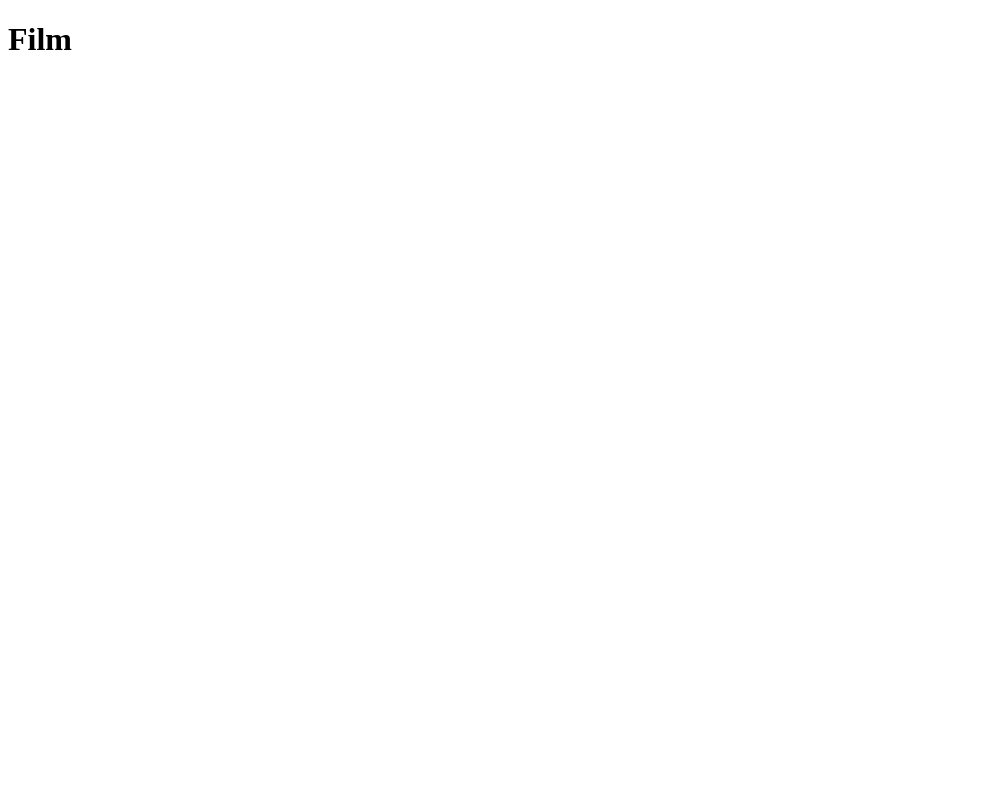
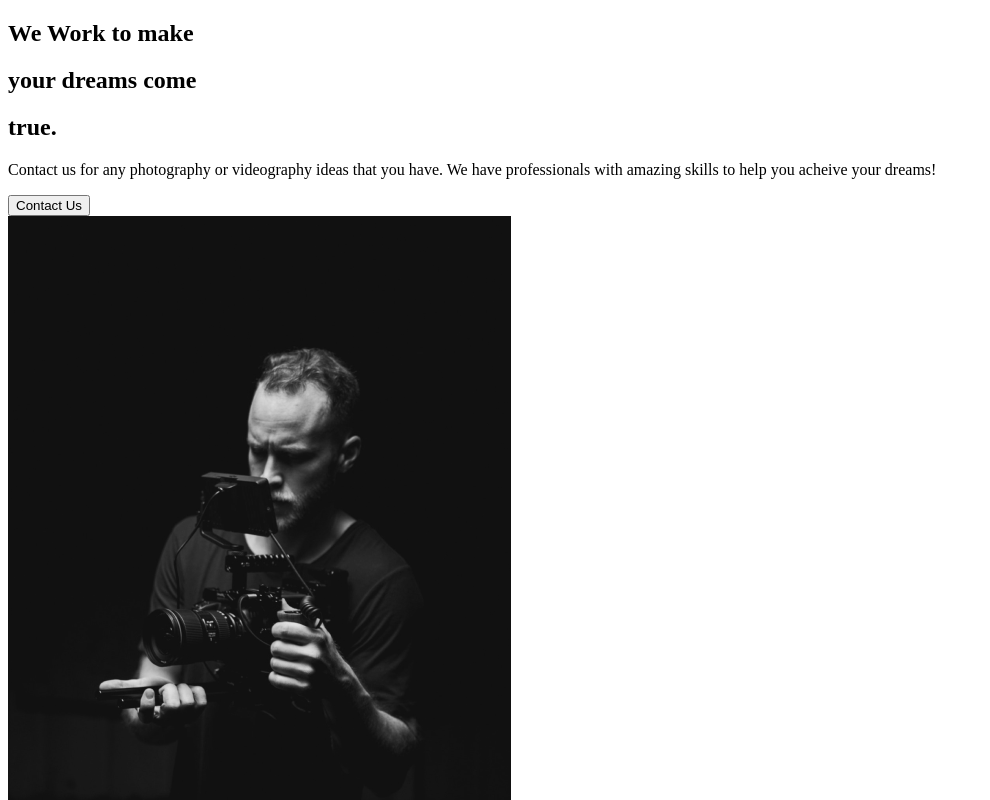
Before and after one commit to kirillginko/capture-portfolio, a React (Create React App) app: page / in a window 1280 px wide. Shown: the top 800 px of the page, without its empty margins (0-990 px from the left). Built offline with nearby package versions, Linux system fonts and the light colour scheme.

Commit message:
started AboutSection

```diff
--- a/src/App.js
+++ b/src/App.js
@@ -1,8 +1,10 @@
 import React from "react";
+// Import Pages
+import AboutUs from "./pages/AboutUs";
 function App() {
   return (
     <div className="App">
-      <h1>Film</h1>
+      <AboutUs />
     </div>
   );
 }
--- /dev/null
+++ b/src/components/AboutSection.js
@@ -0,0 +1,35 @@
+import React from "react";
+import home1 from "../img/home1.png";
+
+const AboutSection = () => {
+  return (
+    <div>
+      <div className="description">
+        <div className="title">
+          <div className="hide">
+            <h2>We Work to make</h2>
+          </div>
+          <div className="hide">
+            <h2>
+              your <span> dreams</span> come
+            </h2>
+          </div>
+          <div className="hide">
+            <h2>true.</h2>
+          </div>
+        </div>
+        <p>
+          Contact us for any photography or videography ideas that you have. We
+          have professionals with amazing skills to help you acheive your
+          dreams!
+        </p>
+        <button>Contact Us</button>
+      </div>
+      <div className="image">
+        <img src={home1} alt="camera-man" />
+      </div>
+    </div>
+  );
+};
+
+export default AboutSection;
--- /dev/null
+++ b/src/pages/AboutUs.js
@@ -0,0 +1,13 @@
+import React from "react";
+
+import AboutSection from "../components/AboutSection";
+
+const AboutUs = () => {
+  return (
+    <div>
+      <AboutSection />
+    </div>
+  );
+};
+
+export default AboutUs;
```
Also changed, not shown: 1 other file (tests, documents, lock files or other folders).
